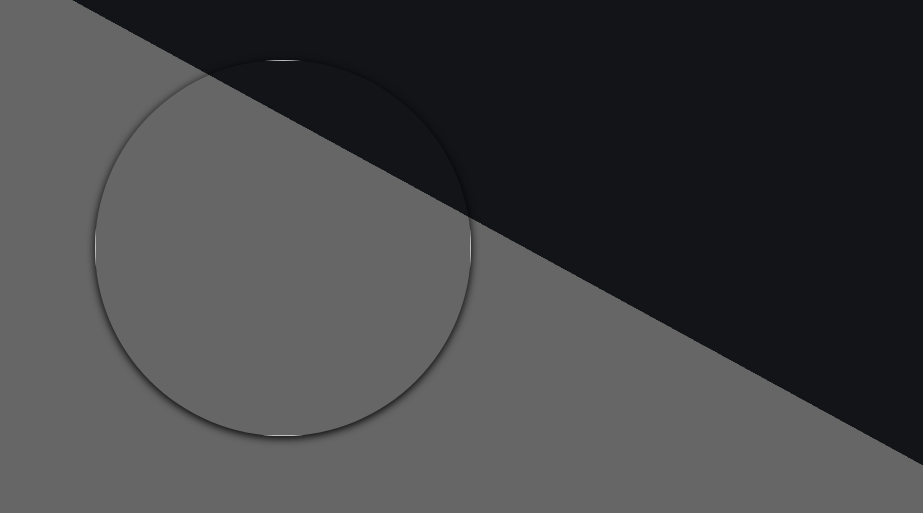
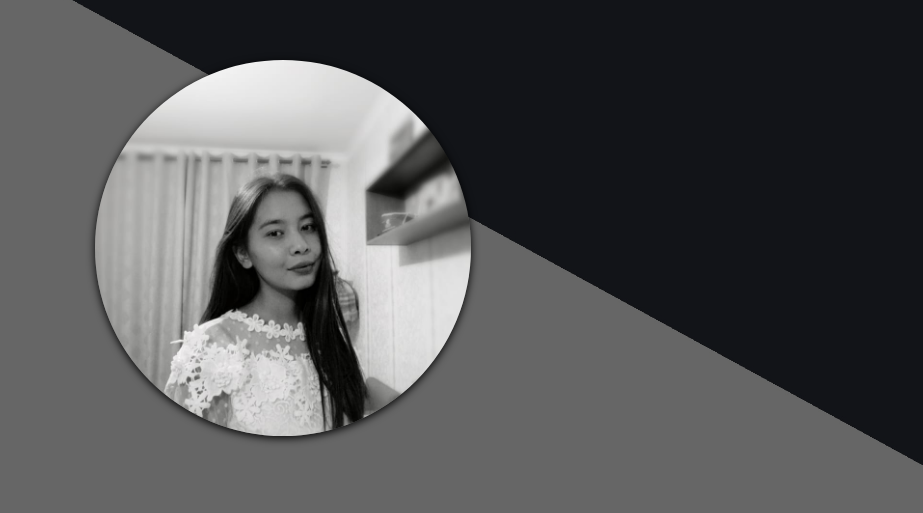
Before and after one commit to aitudorm/Nurbolatqyzy_M, a plain HTML site: page index.html in a window 1280 px wide. Shown: the top 513 px of the page, without its empty margins (357-1280 px from the left). Drawn offline with nearby package versions, Linux system fonts and the light colour scheme.

Commit message:
Update index.html

```diff
--- a/index.html
+++ b/index.html
@@ -34,7 +34,7 @@
 
                 <!-- 3x4 Photo  -->
 
-        <img src="images/МНұрболатқызы_M.jpg" alt="" class="u-image u-image-circle u-image-1" data-animation-name="fadeIn" data-animation-duration="1000" data-animation-delay="0">
+        <img src="images/Нұрболатқызы_M.jpg" alt="" class="u-image u-image-circle u-image-1" data-animation-name="fadeIn" data-animation-duration="1000" data-animation-delay="0">
         <h2 class="u-custom-font u-font-montserrat u-text u-text-1" data-animation-name="fadeIn" data-animation-duration="1000"
         data-animation-delay="0" data-animation-direction="">Нұрболатқызы &nbsp;<br>Мерей
         </h2>
```
